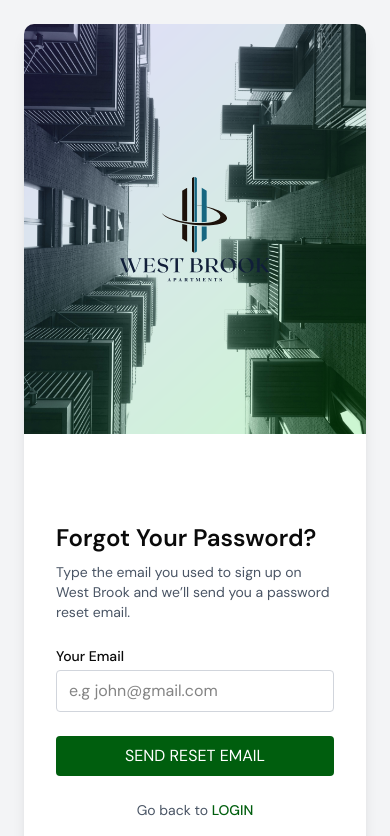
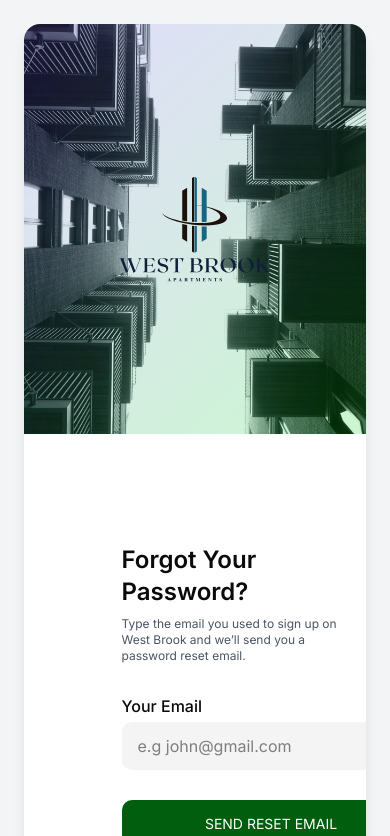
Before and after one commit to Rose-Irungu/kiosk, a React (Vite) app: page /forgotpassword in a window 390 px wide. Shown: the top 836 px of the page. Built offline with nearby package versions, Linux system fonts and the light colour scheme; no server answers.

Commit message:
Slight changes to Forget Your Password Form

```diff
--- a/index.html
+++ b/index.html
@@ -5,7 +5,7 @@
   <meta charset="UTF-8" />
   <link rel="icon" type="image/svg+xml" href="/logo.svg" />
   <meta name="viewport" content="width=device-width, initial-scale=1.0" />
-  <link href="https://fonts.googleapis.com/css2?family=Roboto:wght@350&display=swap" rel="stylesheet">
+  <link href="https://fonts.googleapis.com/css2?family=Inter:ital,opsz,wght@0,14..32,100..900;1,14..32,100..900&family=Roboto:ital,wght@0,350;1,350&display=swap" rel="stylesheet">
 
   <title>Visitor Gate</title>
 </head>
--- a/src/components/forms/ForgotPassword.jsx
+++ b/src/components/forms/ForgotPassword.jsx
@@ -14,23 +14,23 @@ const ForgotPasswordForm = () => {
   const handleOnSubmit = async (e) => {
     e.preventDefault();
     try {
-      await authService.sent_password_reset({'email' : email})
+      await authService.sent_password_reset({ 'email': email })
       navigate('/loginform')
     } catch (error) {
-        console.log('-----------------error-----------');
+      console.log('-----------------error-----------');
     }
   }
 
   return (
     <div className="min-h-screen flex items-center justify-center bg-gray-100 p-6">
-      <div className="bg-white shadow-lg rounded-lg w-full max-w-4xl flex flex-col md:flex-row">
+      <div className="bg-white shadow-lg rounded-[16px] w-full max-w-4xl flex flex-col md:flex-row overflow-hidden font-['Inter']">
 
-
+        {/* Left Image Section */}
         <div className="w-full md:w-1/2 relative">
           <img
             src="rectangle-780.png"
             alt="Signup Visual"
-            className="w-full h-full object-cover rounded-t-lg md:rounded-l-lg md:rounded-tr-none"
+            className="w-full h-full object-cover"
           />
           <img
             src="logo copy.svg"
@@ -39,40 +39,39 @@ const ForgotPasswordForm = () => {
           />
         </div>
 
-
-        <div className="w-full md:w-1/2 p-8 mt-14">
-
-          <div className="mb-6">
-            <h2 className="text-2xl font-semibold mb-2">Forgot Your Password?</h2>
-            <p className="text-sm text-gray-600">
+        {/* Right Form Section */}
+        <div className="w-full md:w-1/2 p-15 mx-[37.5px] mt-[50px] mb-[50px] ">
+          <div className="mb-6  ">
+            <h2 className="text-2xl font-semibold mb-2 ">Forgot Your Password?</h2>
+            <p className="text-xs text-gray-600">
               Type the email you used to sign up on West Brook and we’ll send you
               a password reset email.
             </p>
           </div>
 
           <form onSubmit={handleOnSubmit}>
-            <div className="mb-6">
-              <label className="block text-sm font-medium mb-1">Your Email</label>
+            <div className="mb-6 mt-[30px]">
+              <label className="block text-base font-medium mb-1">Your Email</label>
               <input
                 type="email"
                 placeholder="e.g john@gmail.com"
-                className="w-full border border-gray-300 rounded px-3 py-2"
+                className="flex items-center gap-2 px-4 py-2 w-[299px] h-12 bg-[#F5F4F5] rounded-lg"
                 value={email}
                 onChange={handleEmailChange}
               />
             </div>
 
-
-            <div className="mb-6">
-              <button type="submit" onClick={handleOnSubmit} className="w-full bg-[#005e0e] text-white py-2 rounded ">
+            <div className="mt-[30px] mb-6">
+              <button type="submit"
+                onClick={handleOnSubmit} className="hover:bg-[#004a0b] transition-colors duration-200 text-sm flex items-center justify-center gap-2 px-6 w-[299px] h-12 bg-[#005E0E] text-white rounded-lg flex-grow">
                 SEND RESET EMAIL
               </button>
+
+
             </div>
           </form>
 
-
-
-          <div className="text-center text-sm text-gray-600">
+          <div className="text-start text-sm text-gray-600">
             Go back to{" "}
             <Link
               to="/loginform"
@@ -84,6 +83,9 @@ const ForgotPasswordForm = () => {
         </div>
       </div>
     </div>
+
+
+
   );
 };
 
--- a/src/components/tables/Visitors.jsx
+++ b/src/components/tables/Visitors.jsx
@@ -30,17 +30,36 @@ export default function Visitors() {
     try {
       const res = await getAllVisitors();
       if (res.result_code === 0) {
-        setVisitors(res.data);
+        let allData = res.data;
+
+        // Apply filter (if not 'all')
+        if (visitorTypeFilter !== "all") {
+          allData = allData.filter(
+            (v) => v.visitor_type === visitorTypeFilter
+          );
+        }
+
+        setTotalEntries(allData.length);
+
+        // Slice data for current page
+        const start = (currentPage - 1) * entriesPerPage;
+        const end = start + entriesPerPage;
+        const paginated = allData.slice(start, end);
+
+        setVisitors(paginated);
       } else {
         setVisitors([]);
+        setTotalEntries(0);
       }
     } catch (error) {
       console.error("Error fetching visitors:", error);
       setVisitors([]);
+      setTotalEntries(0);
     } finally {
       setLoading(false);
     }
   };
+
 
 
   const totalPages = Math.ceil(totalEntries / entriesPerPage);
--- a/src/index.css
+++ b/src/index.css
@@ -1,11 +1,11 @@
-@import url('https://fonts.googleapis.com/css2?family=DM+Sans:ital,opsz,wght@0,9..40,100..1000;1,9..40,100..1000&family=DM+Serif+Display:ital@0;1&display=swap');
+@import url('https://fonts.googleapis.com/css2?family=DM+Sans:ital,opsz,wght@0,9..40,100..1000;1,9..40,100..1000&family=Inter:ital,opsz,wght@0,14..32,100..900;1,14..32,100..900&family=Roboto:ital,wght@0,350;1,350&display=swap');
 @import "tailwindcss";
 @import "tw-animate-css";
 
 @custom-variant dark (&:is(.dark *));
 
 body {
-  font-family: 'DM Sans';
+  font-family: 'DM Sans', 'Inter', 'Roboto';
 }
 
 @keyframes bounce-once {
```
